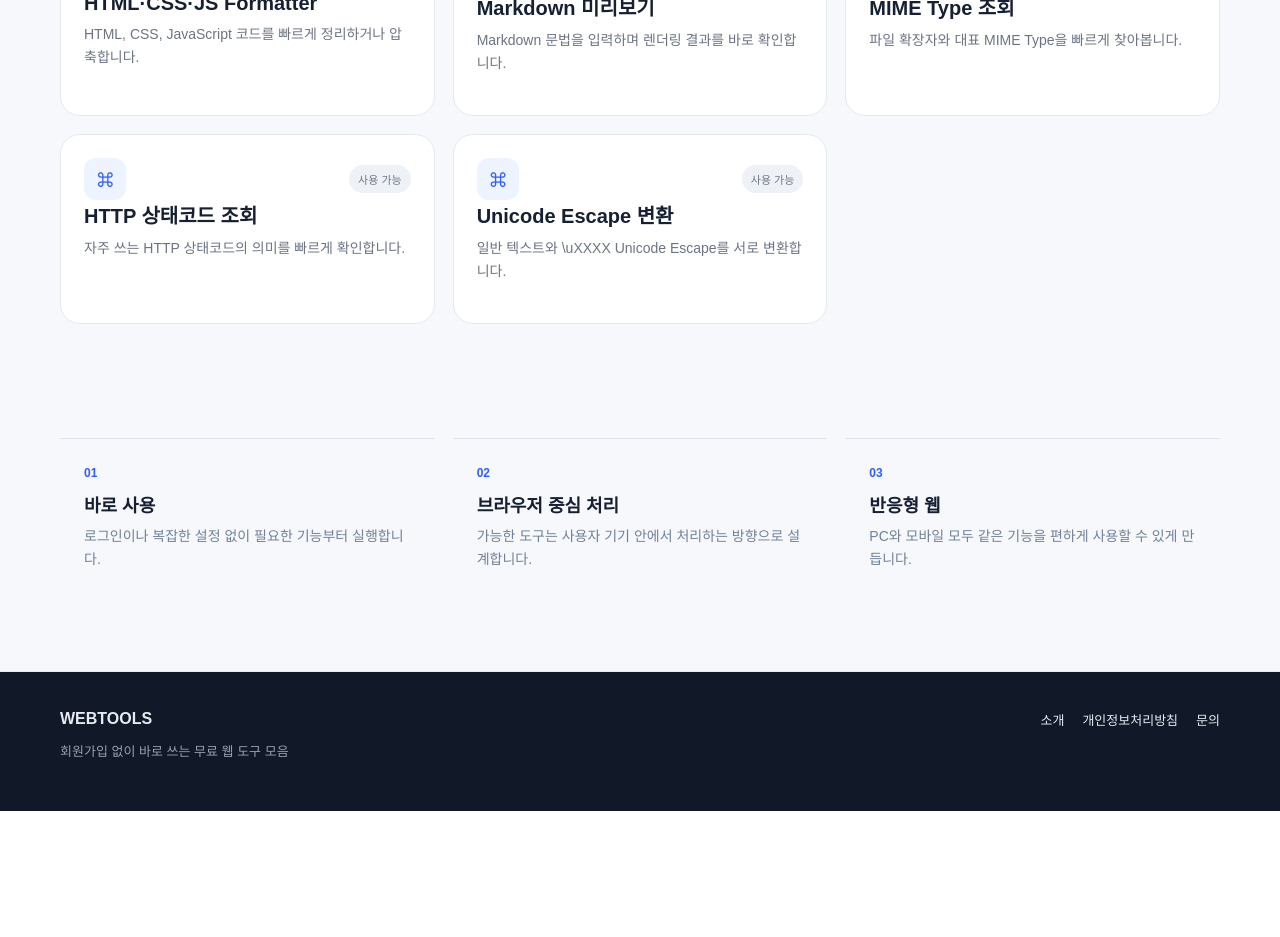
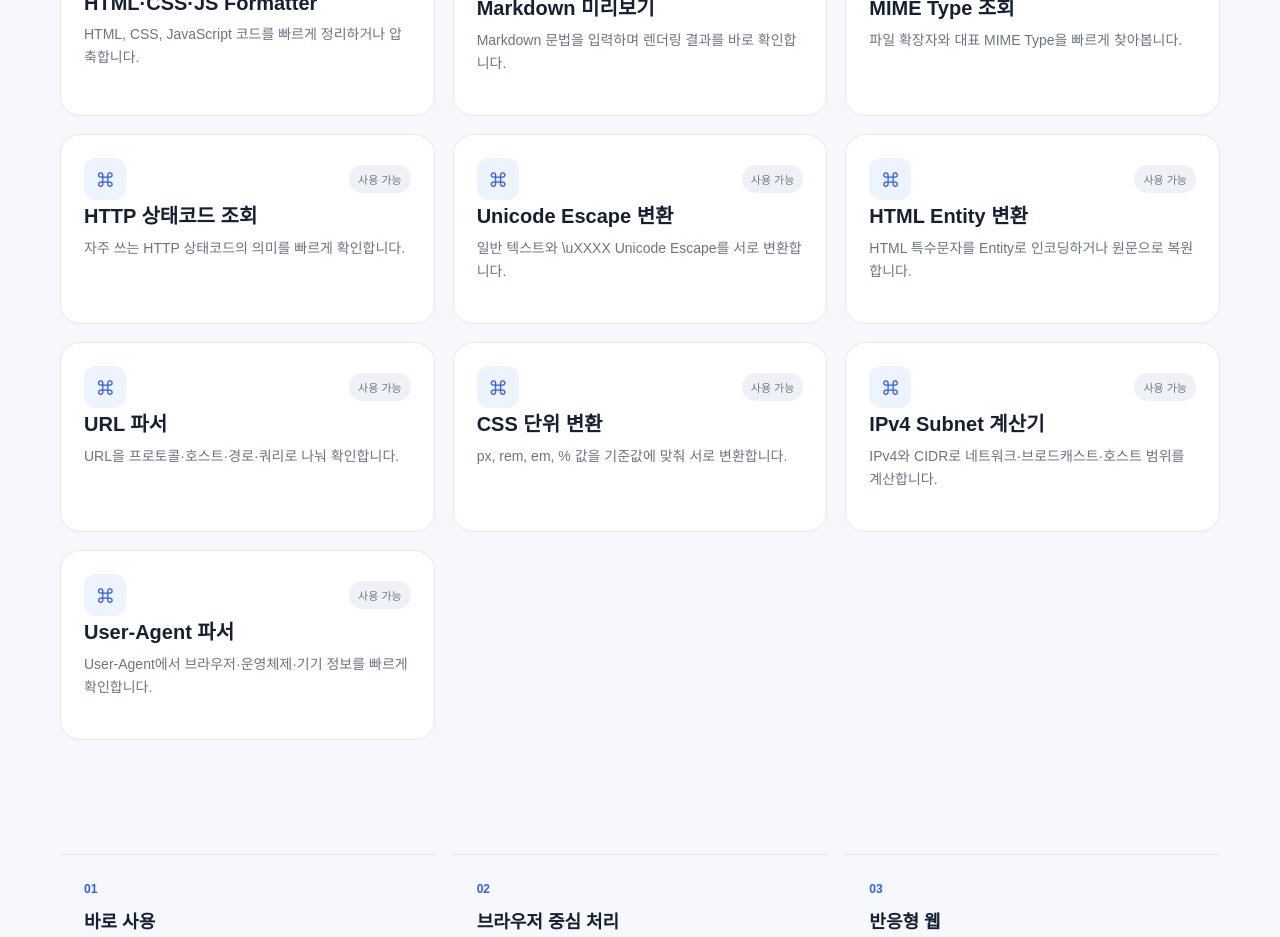
Before and after one commit to license-book/web-tools, a Next.js app: page / in a window 1280 px wide. Shown: the part 3260-4197 px from the top of the page. Before the commit the page ends 4071 px from the top, so only its background shows below. Built offline with nearby package versions, Linux system fonts and the light colour scheme.

Commit message:
feat: register next developer utility tools

```diff
--- a/data/tools.ts
+++ b/data/tools.ts
@@ -38,6 +38,11 @@ export const tools: ToolDefinition[] = [
   {slug:'mime-type-lookup',title:'MIME Type 조회',shortDescription:'파일 확장자와 대표 MIME Type을 빠르게 찾아봅니다.',description:'웹 개발에서 자주 쓰는 파일 확장자와 MIME Type 매핑을 검색하고 복사할 수 있는 빠른 조회 도구입니다.',category:'developer',keywords:['MIME Type','MIME 조회','content type','파일 확장자 MIME','media type'],featured:true,badge:'사용 가능'},
   {slug:'http-status-lookup',title:'HTTP 상태코드 조회',shortDescription:'자주 쓰는 HTTP 상태코드의 의미를 빠르게 확인합니다.',description:'200, 404, 500 등 웹 개발에서 자주 접하는 HTTP 상태코드와 의미를 검색하는 개발자용 조회 도구입니다.',category:'developer',keywords:['HTTP status code','HTTP 상태코드','404','500','HTTP code'],featured:true,badge:'사용 가능'},
   {slug:'unicode-escape-tool',title:'Unicode Escape 변환',shortDescription:'일반 텍스트와 \\uXXXX Unicode Escape를 서로 변환합니다.',description:'한글·특수문자·이모지가 포함된 텍스트를 Unicode Escape 형식으로 바꾸거나 다시 원문으로 복원하는 개발 도구입니다.',category:'developer',keywords:['Unicode escape','유니코드 변환','\\uXXXX','unicode converter','escape decoder'],featured:true,badge:'사용 가능'},
+  {slug:'html-entity-tool',title:'HTML Entity 변환',shortDescription:'HTML 특수문자를 Entity로 인코딩하거나 원문으로 복원합니다.',description:'HTML에서 의미가 있는 &, <, >, 따옴표 등을 안전한 Entity 표현으로 바꾸거나 다시 디코딩하는 무료 개발 도구입니다.',category:'developer',keywords:['HTML Entity','HTML escape','HTML encode','HTML decode','특수문자 변환'],featured:true,badge:'사용 가능'},
+  {slug:'url-parser',title:'URL 파서',shortDescription:'URL을 프로토콜·호스트·경로·쿼리로 나눠 확인합니다.',description:'전체 URL을 브라우저에서 파싱해 프로토콜, 호스트, 포트, 경로, 쿼리 파라미터, 해시를 빠르게 확인하는 개발 도구입니다.',category:'developer',keywords:['URL parser','URL 파서','query parameter','URL 분석','URL parse'],featured:true,badge:'사용 가능'},
+  {slug:'css-unit-converter',title:'CSS 단위 변환',shortDescription:'px, rem, em, % 값을 기준값에 맞춰 서로 변환합니다.',description:'Root font-size와 기준 크기를 지정해 px·rem·em·percent CSS 단위를 브라우저에서 빠르게 변환하는 개발·디자인 도구입니다.',category:'developer',keywords:['CSS 단위 변환','px rem','rem px','em converter','CSS unit converter'],featured:true,badge:'사용 가능'},
+  {slug:'ip-subnet-calculator',title:'IPv4 Subnet 계산기',shortDescription:'IPv4와 CIDR로 네트워크·브로드캐스트·호스트 범위를 계산합니다.',description:'IPv4 주소와 CIDR Prefix를 입력해 서브넷 마스크, 네트워크, 브로드캐스트, 사용 가능한 호스트 범위를 계산하는 개발자 네트워크 도구입니다.',category:'developer',keywords:['subnet calculator','CIDR 계산','IPv4 subnet','서브넷 계산기','network calculator'],featured:true,badge:'사용 가능'},
+  {slug:'user-agent-parser',title:'User-Agent 파서',shortDescription:'User-Agent에서 브라우저·운영체제·기기 정보를 빠르게 확인합니다.',description:'User-Agent 문자열을 브라우저에서 분석해 대표 브라우저, 버전, 운영체제, 기기 유형을 확인하는 경량 개발 도구입니다.',category:'developer',keywords:['User Agent parser','UA parser','브라우저 판별','User-Agent 분석','device detection'],featured:true,badge:'사용 가능'},
 ];
 
 export const getTool=(slug:string)=>tools.find(tool=>tool.slug===slug);
```
